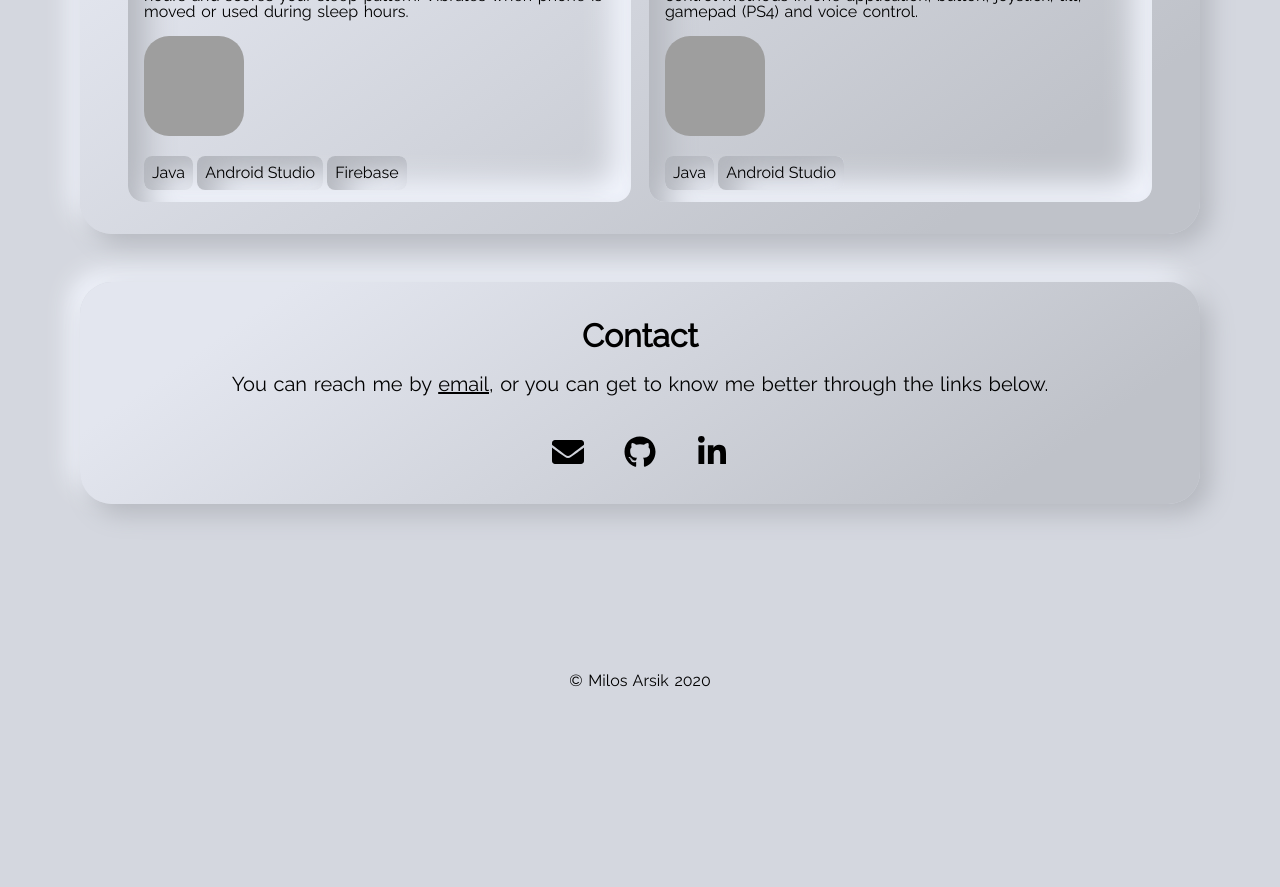
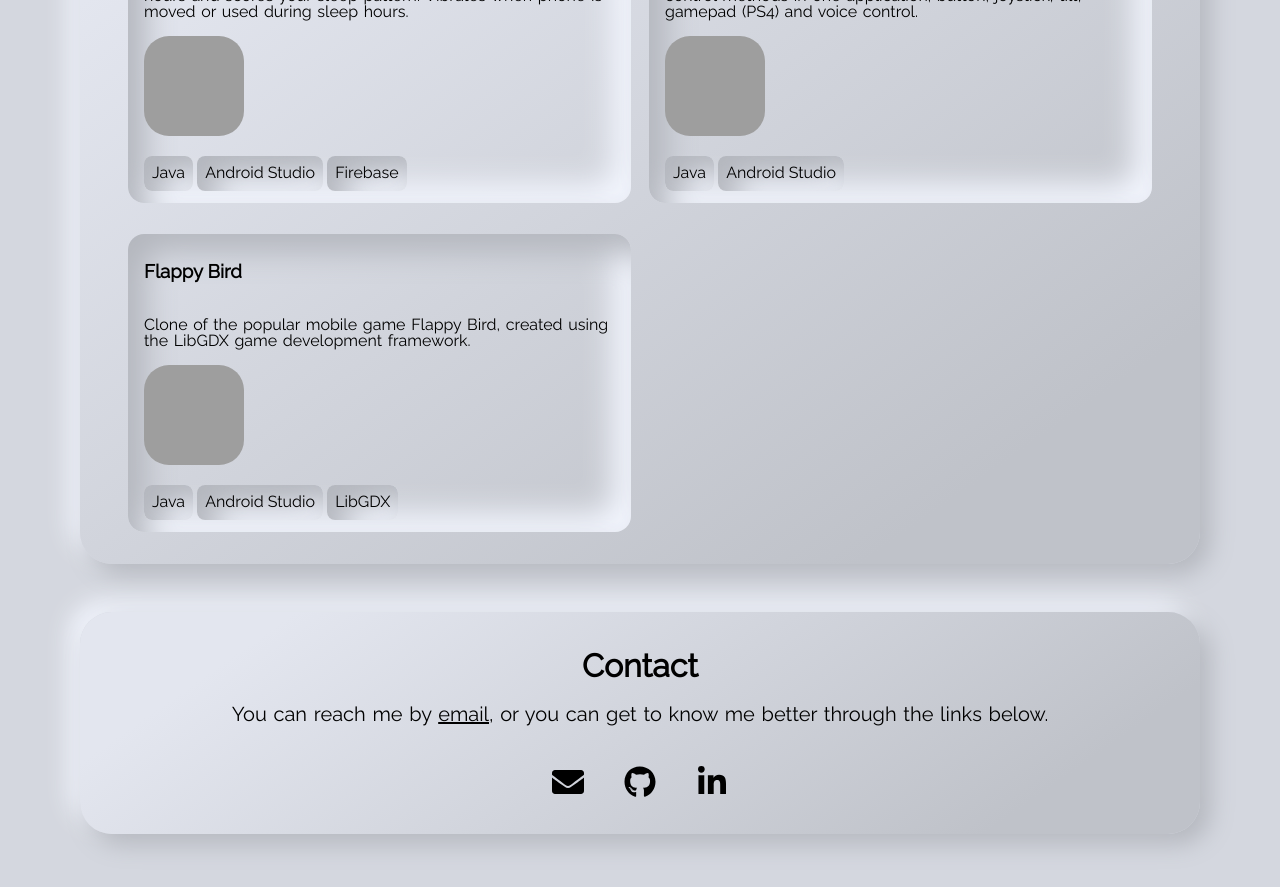
Before and after one commit to milosarsik/milosarsik.github.io, a Jekyll site: the page built from index.html, in a window 1280 px wide and 900 px high, scrolled down 2808 px. Shown: the top 887 px of the window. Built offline with Jekyll 4.4.1, drawn with Linux system fonts in a browser that asks for light colours; before the commit the page ends 3531 px from its top, so only the background shows below that; grey boxes are pictures that could not be loaded.

Commit message:
Update projects.yml

```diff
--- a/_data/projects.yml
+++ b/_data/projects.yml
@@ -29,3 +29,12 @@
   tags:
     - tag: Java
     - tag: Android Studio
+
+- name: Flappy Bird
+  descr: "Clone of the popular mobile game Flappy Bird, created using the LibGDX game development framework."
+  demo: https://github.com/milosarsik/flappy-bird-clone
+  image: https://upload.wikimedia.org/wikipedia/en/0/0a/Flappy_Bird_icon.png
+  tags:
+    - tag: Java
+    - tag: Android Studio
+    - tag: LibGDX
```
